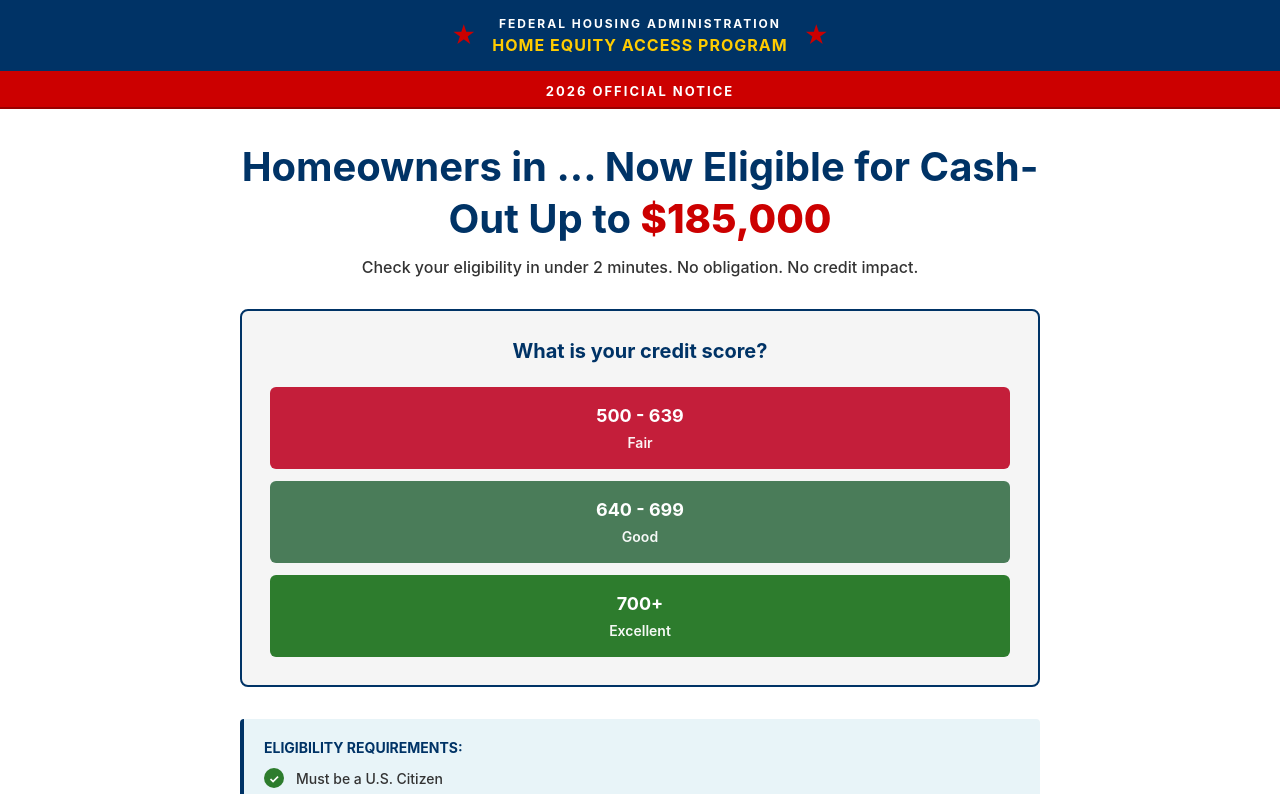
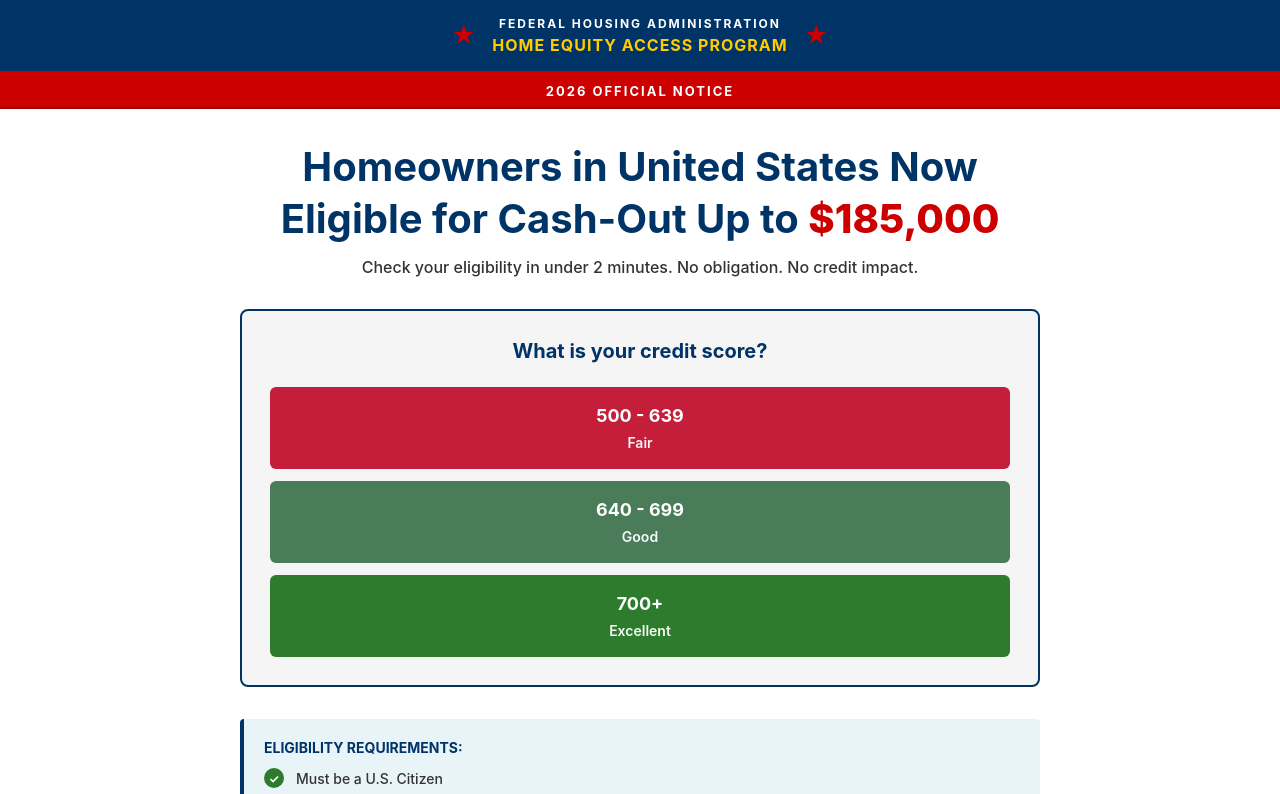
Before and after one commit to alymorri/refi, a React (Vite) app: page / in a window 1280 px wide. Shown: the top 794 px of the page. Built offline with nearby package versions, Linux system fonts and the light colour scheme; no server answers.

Commit message:
feat: display user's city and state in landing headline
Update Landing.jsx to fetch and show city and state based on IP geolocation.

```diff
--- a/src/pages/Landing.jsx
+++ b/src/pages/Landing.jsx
@@ -6,7 +6,7 @@ import styles from './Landing.module.css'
 
 export default function Landing() {
   const navigate = useNavigate()
-  const [state, setState] = useState('...')
+  const [location, setLocation] = useState('United States')
   const [selectedScore, setSelectedScore] = useState(null)
 
   useEffect(() => {
@@ -19,15 +19,17 @@ export default function Landing() {
               `https://nominatim.openstreetmap.org/reverse?format=json&lat=${latitude}&lon=${longitude}`
             )
             const data = await response.json()
-            const stateName = data.address?.state || 'United States'
-            setState(stateName)
+            const city = data.address?.city || data.address?.town || data.address?.village || ''
+            const state = data.address?.state || 'United States'
+            const displayLocation = city && city !== state ? `${city}, ${state}` : state
+            setLocation(displayLocation)
           } catch (error) {
             console.log('[v0] Geolocation reverse lookup failed:', error)
-            setState('United States')
+            setLocation('United States')
           }
         },
         () => {
-          setState('United States')
+          setLocation('United States')
         }
       )
     }
@@ -64,7 +66,7 @@ export default function Landing() {
         <div className={styles.content}>
           {/* Headline */}
           <h1 className={styles.headline}>
-            Homeowners in {state} Now Eligible for Cash-Out Up to{' '}
+            Homeowners in {location} Now Eligible for Cash-Out Up to{' '}
             <span className={styles.highlight}>$185,000</span>
           </h1>
 
```
